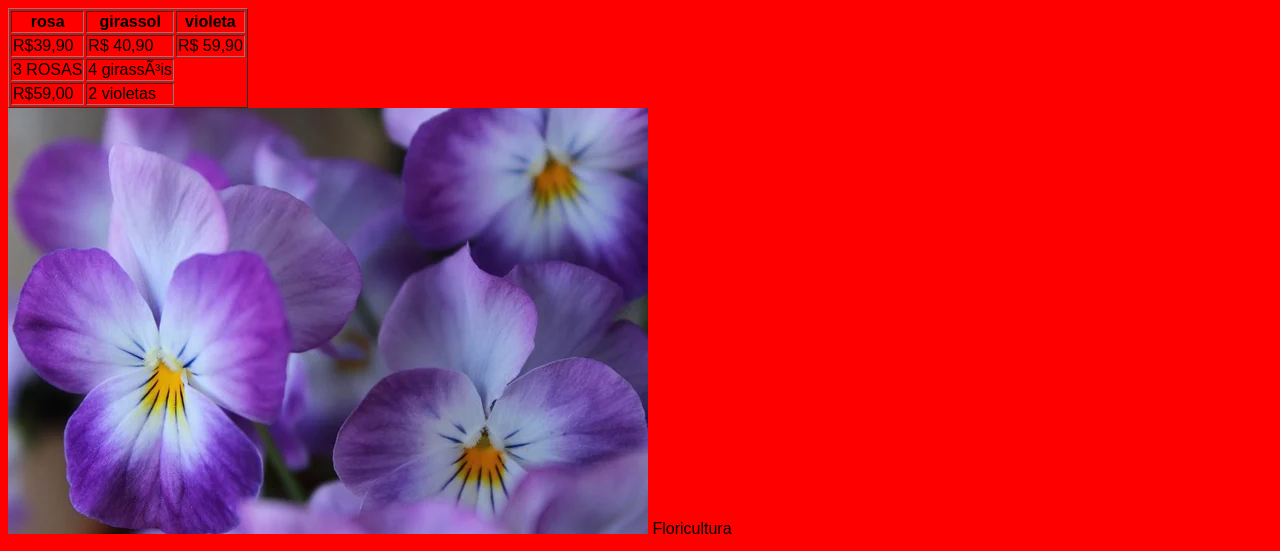
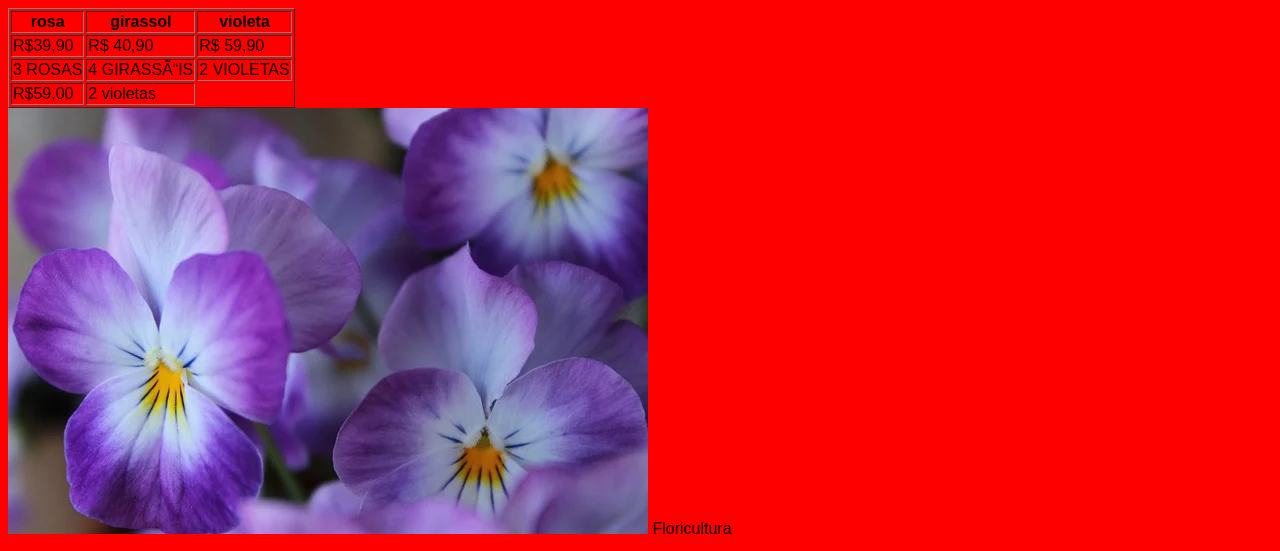
Before and after one commit to kimlisboa/site2dcespa, a plain HTML site: page index.html in a window 1280 px wide. Shown: the top 551 px of the page. Drawn offline with Linux system fonts and the light colour scheme.

Commit message:
Update index.html

```diff
--- a/index.html
+++ b/index.html
@@ -32,7 +32,8 @@
       </tr>
       <tr>
           <td> 3 ROSAS </td>
-          <td> 4 girassóis </td>
+          <td> 4 GIRASSÓIS </td>
+          <td> 2 VIOLETAS</td>
       </tr>
       <tr>
            <td> R$59,00 </td>
```
